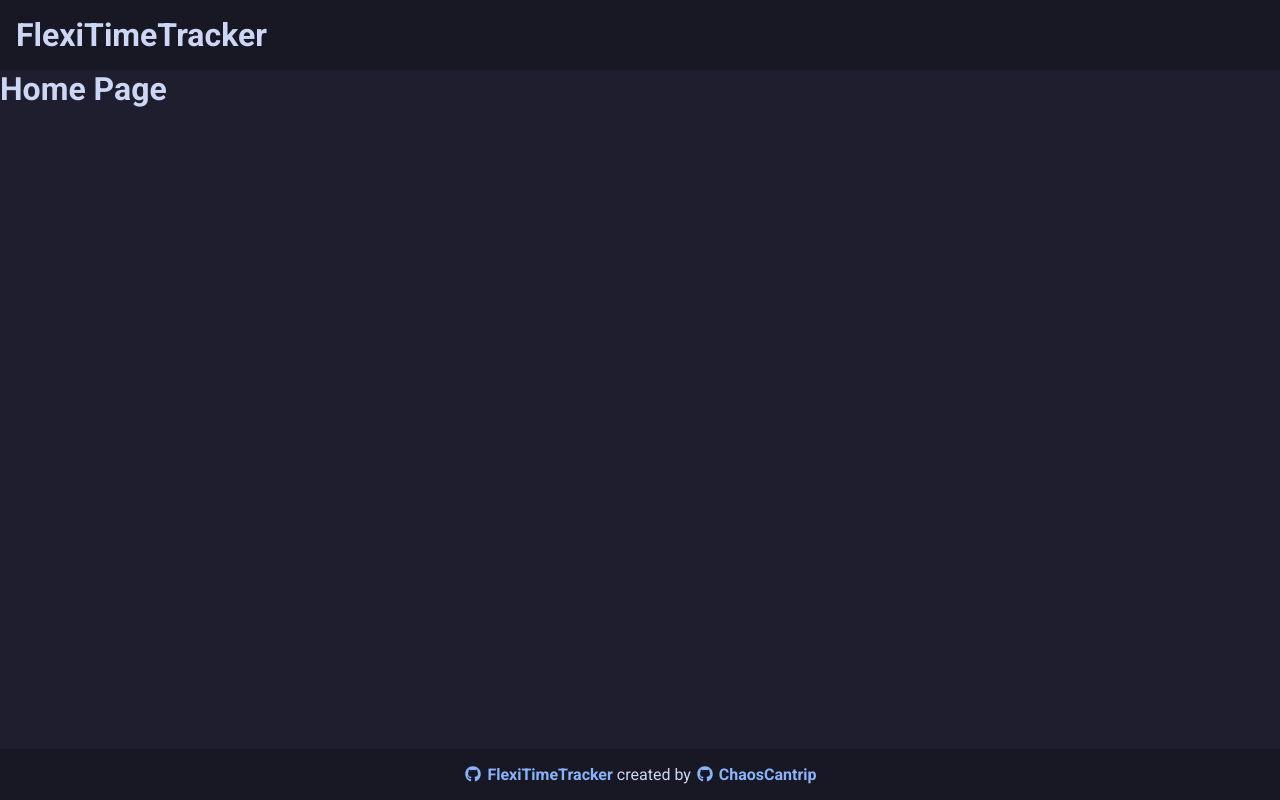
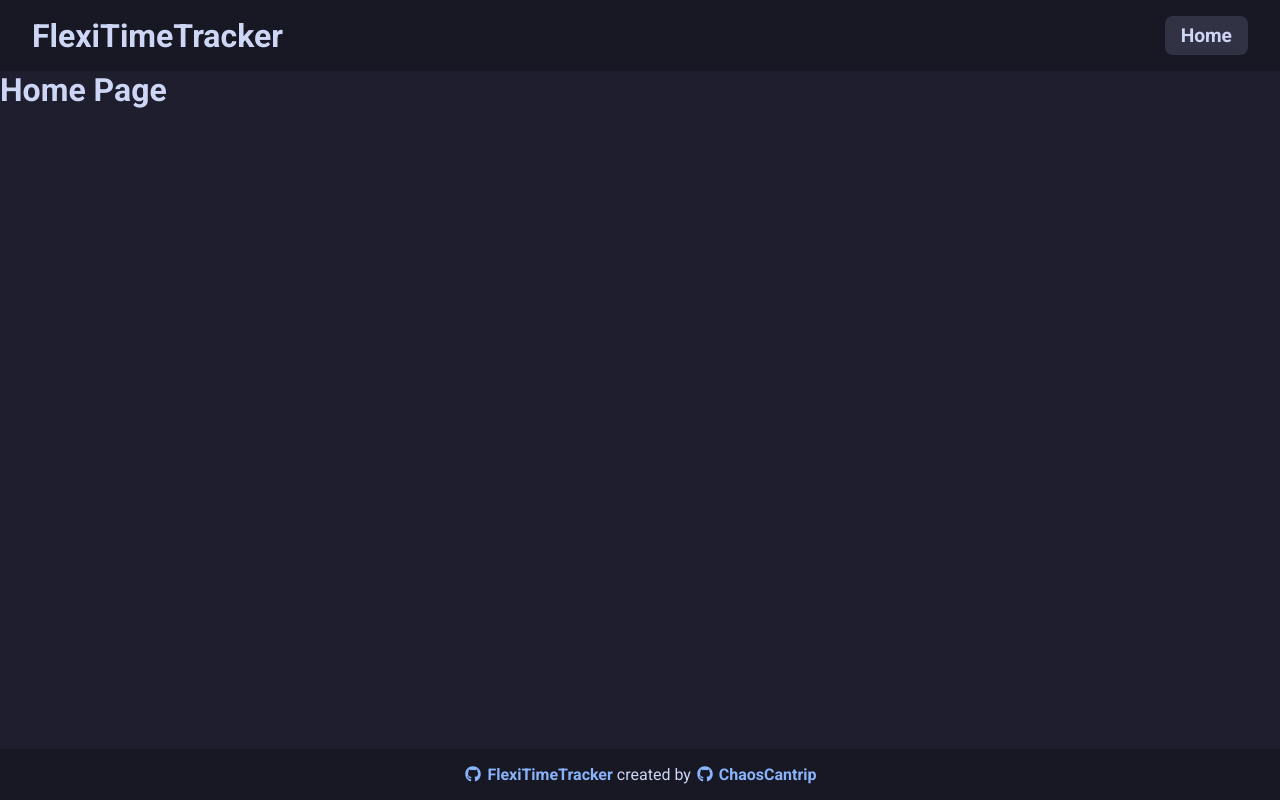
Before and after one commit to ChaosCantrip/FlexiTimeTracker, a Next.js app: page / in a window 1280 px wide. Built offline with nearby package versions, Linux system fonts and the light colour scheme.

Commit message:
Added nav to Header

```diff
--- a/src/app/(website)/Header.module.css
+++ b/src/app/(website)/Header.module.css
@@ -1,4 +1,31 @@
 .header {
-    padding: 1rem;
+    display: flex;
+    flex-direction: row;
+    align-items: center;
+    justify-content: space-between;
+
+    padding: 1rem 2rem;
     background-color: var(--cpcm-mantle);
 }
+
+.nav {
+    display: flex;
+    flex-direction: row;
+    align-items: center;
+    gap: 1.5rem;
+}
+
+.nav a {
+    color: var(--cpcm-text);
+    font-weight: 700;
+    background-color: var(--cpcm-surface0);
+    padding: 0.5rem 1rem;
+    flex: 1;
+    border-radius: 0.5rem;
+    text-align: center;
+    font-size: 1.2rem;
+}
+
+.nav a:hover {
+    background-color: var(--cpcm-surface1);
+}
--- a/src/app/(website)/Header.tsx
+++ b/src/app/(website)/Header.tsx
@@ -1,3 +1,4 @@
+import Link from "next/link";
 import styles from "./Header.module.css";
 
 export default function Header()
@@ -5,6 +6,9 @@ export default function Header()
     return (
         <header className={styles.header}>
             <h1>FlexiTimeTracker</h1>
+            <div className={styles.nav}>
+                <Link href="/">Home</Link>
+            </div>
         </header>
     );
 }
```
